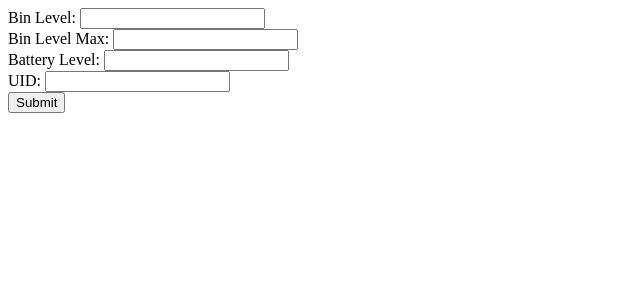
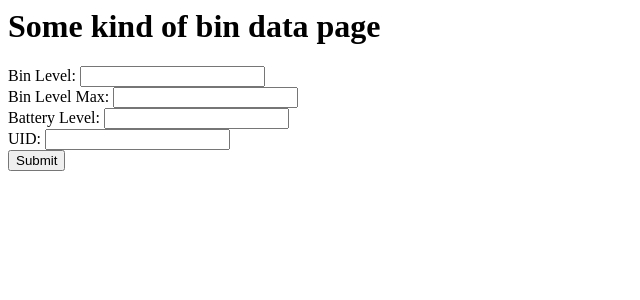
Before and after one commit to Damp-Cuttlefish/GDPServer, a PHP site: page /backend.php in a window 1280 px wide. Shown: the top 300 px of the page, without its empty margins (0-640 px from the left). Run offline with PHP 8.4, Linux system fonts and the light colour scheme.

Commit message:
Made use of the horrible CSS

```diff
--- a/backend.php
+++ b/backend.php
@@ -5,6 +5,7 @@
 </head>
 
 <body>
+<h1>Some kind of bin data page</h1>
 <?php if (array_key_exists('submit', $_POST)): ?>
 Data From Sensor #<?php echo $_POST["uid"]; ?><br>
 
```
